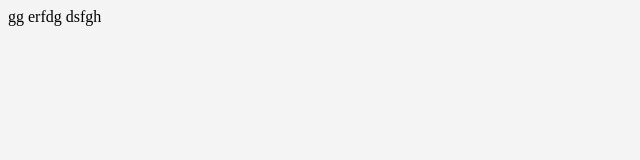
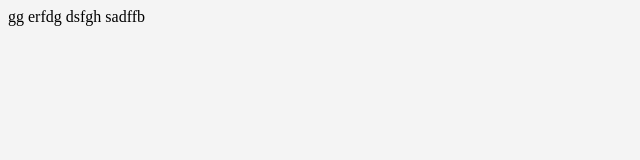
Before and after one commit to RomaneGreen/NextWeb_Clone, a plain HTML site: page index.html in a window 1280 px wide. Shown: the full height of the page, 0-640 px from the left. Drawn offline with Linux system fonts and the light colour scheme.

Commit message:
Update index.html

```diff
--- a/index.html
+++ b/index.html
@@ -12,7 +12,7 @@
 erfdg
     dsfgh
 
-
+    sadffb
     <script src="main.js"></script>
 </body>
 </html>
```
